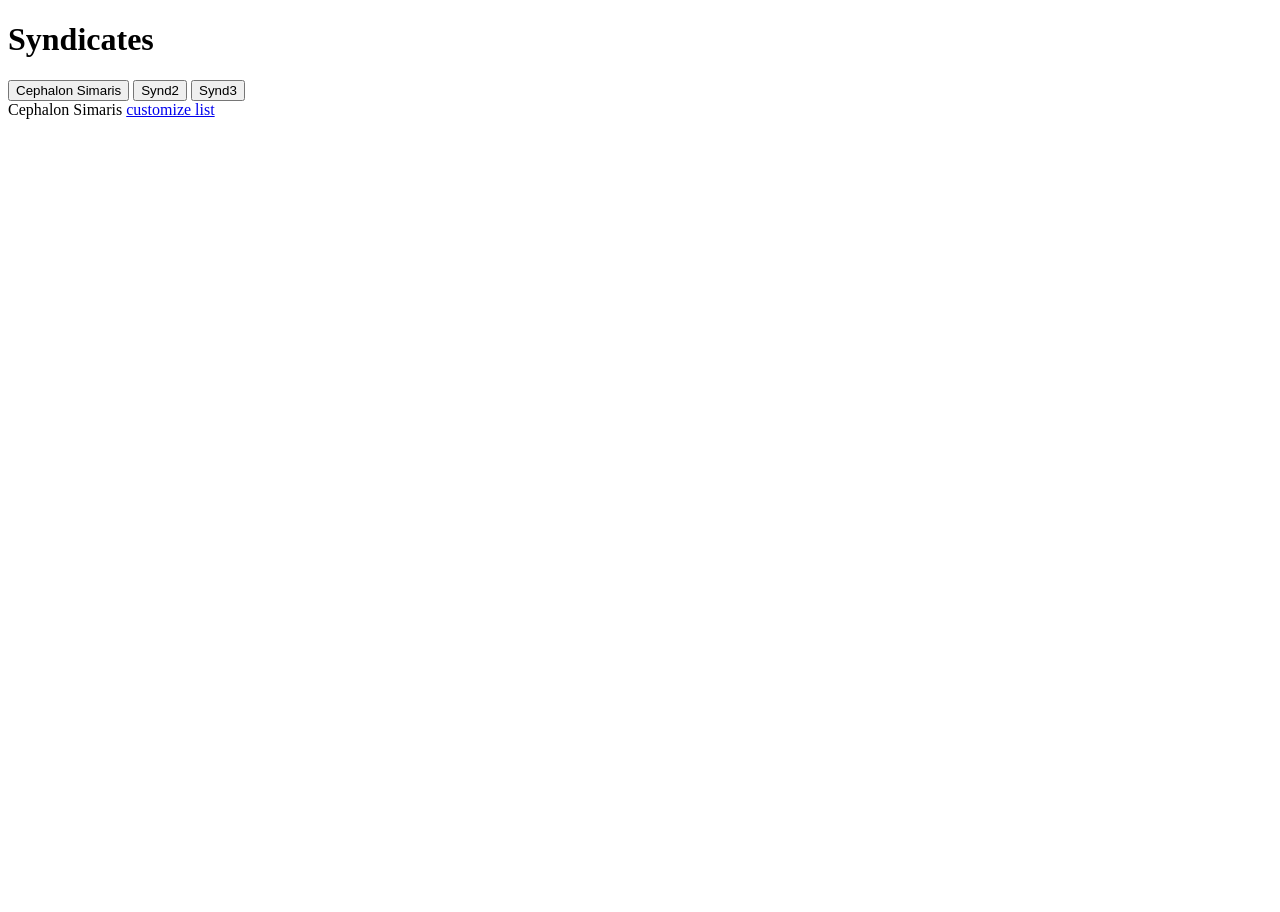
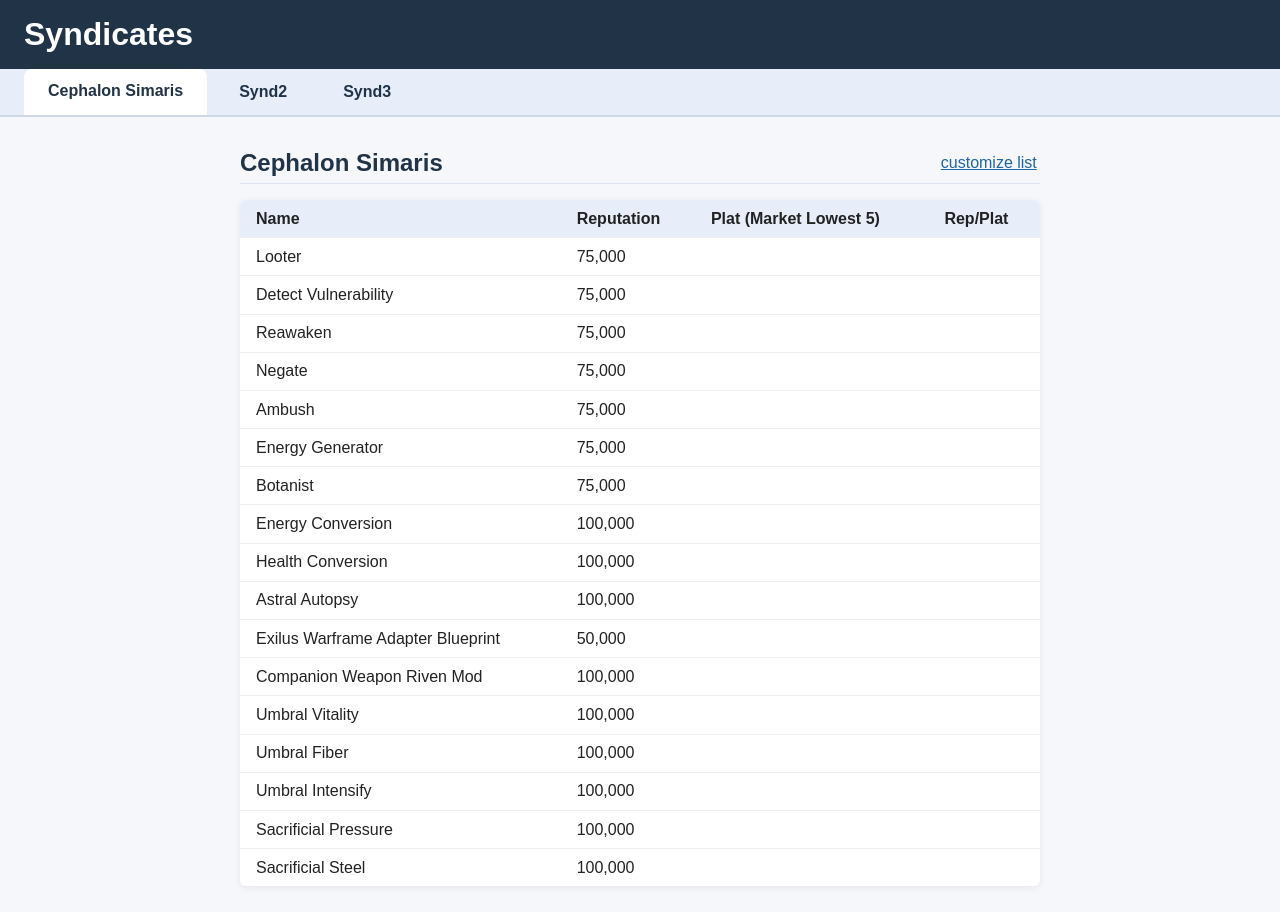
Before and after one commit to shawtu/warframe-price, a website: page public/syndicate.html in a window 1280 px wide. Before the commit the page ends 800 px from the top, so only its background shows below. Drawn offline with Linux system fonts and the light colour scheme; no server answers.

Commit message:
Updating to check market java files via copilot.

```diff
--- /dev/null
+++ b/public/scripts/market.js
@@ -0,0 +1,29 @@
+// --- Market Price Lookup Utilities (with automatic name mapping) ---
+
+import { getUrlName } from './marketNames.js';
+
+/**
+ * Gets the lowest Warframe Market prices for a given item (by display name).
+ * @param {string} itemName - The name from your CSV (e.g., "Companion Riven")
+ * @param {number} count - Number of lowest prices to return
+ * @returns {Promise<number[]|string[]>} - An array of price numbers, or error strings
+ */
+export async function getLowestMarketPrices(itemName, count = 5) {
+  const urlName = await getUrlName(itemName);
+  if (!urlName) {
+    return [`No market entry for "${itemName}"`];
+  }
+  const endpoint = `/api/${urlName}`;
+  try {
+    const resp = await fetch(endpoint);
+    if (!resp.ok) return [`HTTP error ${resp.status}: ${resp.statusText}`];
+    const data = await resp.json();
+    if (Array.isArray(data) && data.length > 0) {
+      return data.slice(0, count).map(order => order.price);
+    } else {
+      return ["no order found"];
+    }
+  } catch (e) {
+    return [e?.message || String(e)];
+  }
+}
--- /dev/null
+++ b/public/scripts/marketNames.js
@@ -0,0 +1,41 @@
+// --- Warframe Market Name Mapping Utility ---
+
+let itemMap = null;
+let urlNameMap = null;
+
+/**
+ * Fetch and cache the market items.
+ * Builds two maps:
+ *   - itemMap: display name (lowercase) -> url_name
+ *   - urlNameMap: url_name -> display name
+ */
+export async function ensureMarketNames() {
+  if (itemMap && urlNameMap) return { itemMap, urlNameMap };
+  const resp = await fetch('https://api.warframe.market/v1/items');
+  const data = await resp.json();
+  itemMap = {};
+  urlNameMap = {};
+  for (const entry of data.payload.items) {
+    itemMap[entry.item_name.toLowerCase()] = entry.url_name;
+    urlNameMap[entry.url_name] = entry.item_name;
+  }
+  return { itemMap, urlNameMap };
+}
+
+/**
+ * Given a display name (case-insensitive), returns the market url_name.
+ * Returns undefined if not found.
+ */
+export async function getUrlName(displayName) {
+  const { itemMap } = await ensureMarketNames();
+  return itemMap[displayName.toLowerCase()];
+}
+
+/**
+ * Given a url_name, returns the display name.
+ * Returns undefined if not found.
+ */
+export async function getDisplayName(urlName) {
+  const { urlNameMap } = await ensureMarketNames();
+  return urlNameMap[urlName];
+}
--- a/public/scripts/pagemaker.js
+++ b/public/scripts/pagemaker.js
@@ -1,19 +1,3 @@
-// --- 0. Cache for market item mapping ---
-let marketItemMap = null;
-
-// --- 0.1. Fetch and cache all market items ---
-async function ensureMarketItemMap() {
-  if (marketItemMap) return marketItemMap;
-  const resp = await fetch('https://api.warframe.market/v1/items');
-  const data = await resp.json();
-  marketItemMap = {};
-  for (const entry of data.payload.items) {
-    // Use lowercase for easier matching
-    marketItemMap[entry.item_name.toLowerCase()] = entry.url_name;
-  }
-  return marketItemMap;
-}
-
 // --- 1. Fetch and parse CSV data ---
 export async function fetchSyndicateData(csvUrl) {
   const response = await fetch(csvUrl);
@@ -40,31 +24,9 @@
   return items;
 }
 
-// --- 2. Warframe Market Price Fetcher (uses proxy server) ---
-async function getLowestMarketPrices(itemName, count = 5) {
-  const endpoint = '/proxy/looter'; // Use your proxy endpoint!
-  try {
-    const resp = await fetch(endpoint);
-    if (!resp.ok) {
-      return [`HTTP error ${resp.status}: ${resp.statusText}`];
-    }
-    const data = await resp.json();
-    if (
-      data &&
-      data.payload &&
-      Array.isArray(data.payload.orders) &&
-      data.payload.orders.length > 0
-    ) {
-      return [data.payload.orders[0].platinum];
-    } else {
-      return ["no order found"];
-    }
-  } catch (e) {
-    return [e?.message || String(e)];
-  }
-}
+// --- 3. Render Table ---
+import { getLowestMarketPrices } from './market.js';
 
-// --- 3. Render Table ---
 export function renderSyndicateTable(items, container) {
   // Only show important items
   const importantItems = items.filter(it => it.Important === true);
--- /dev/null
+++ b/public/style/synd.css
@@ -0,0 +1,91 @@
+body {
+  font-family: Arial, sans-serif;
+  background: #f6f7fa;
+  color: #222;
+  margin: 0;
+  padding: 0;
+}
+header {
+  background: #213347;
+  color: #fff;
+  padding: 1em 1.5em;
+}
+header h1 {
+  margin: 0;
+  font-size: 2em;
+}
+.tabs {
+  display: flex;
+  background: #e7eefa;
+  padding-left: 1.5em;
+  border-bottom: 2px solid #d0d8e8;
+}
+.rep-tab {
+  background: none;
+  border: none;
+  border-radius: 8px 8px 0 0;
+  color: #213347;
+  padding: 0.8em 1.5em;
+  margin-right: 0.5em;
+  font-size: 1em;
+  font-weight: bold;
+  cursor: pointer;
+  transition: background 0.18s;
+}
+.rep-tab.active {
+  background: #fff;
+  border-bottom: 2px solid #fff;
+  color: #213347;
+}
+main {
+  padding: 2em 2em;
+  max-width: 800px;
+  margin: 0 auto;
+}
+.tab-header-row {
+  display: flex;
+  align-items: center;
+  justify-content: space-between;
+  margin-bottom: 1em;
+  border-bottom: 1px solid #dde3f0;
+  padding-bottom: 0.4em;
+}
+#tab-title {
+  font-size: 1.5em;
+  font-weight: bold;
+  color: #213347;
+}
+.customize-link {
+  font-size: 1em;
+  color: #1d65a6;
+  text-decoration: underline;
+  margin-left: auto;
+  margin-right: 0.2em;
+  transition: color 0.15s;
+}
+.customize-link:hover {
+  color: #3b8beb;
+}
+.syndicate-table {
+  width: 100%;
+  border-collapse: collapse;
+  background: #fff;
+  border-radius: 6px;
+  overflow: hidden;
+  box-shadow: 0 2px 8px #0001;
+}
+.syndicate-table th, .syndicate-table td {
+  padding: 0.6em 1em;
+  border-bottom: 1px solid #eee;
+  text-align: left;
+}
+.syndicate-table th {
+  background: #e7eefa;
+}
+.syndicate-table tr:last-child td {
+  border-bottom: none;
+}
+@media (max-width: 600px) {
+  main { padding: 0.5em; }
+  .syndicate-table, .syndicate-table th, .syndicate-table td { font-size: 0.95em;}
+}
--- a/public/syndicate.html
+++ b/public/syndicate.html
@@ -3,9 +3,9 @@
 <head>
   <meta charset="UTF-8">
   <title>Syndicates</title>
-  <link rel="stylesheet" href="synd.css">
+  <link rel="stylesheet" href="style/synd.css">
   <script type="module">
-    import { fetchSyndicateData, renderSyndicateTable } from './app.js';
+    import { fetchSyndicateData, renderSyndicateTable } from './scripts/pagemaker.js';
 
     // Mapping syndicate ids to CSV files and titles
     const syndicates = {
```
